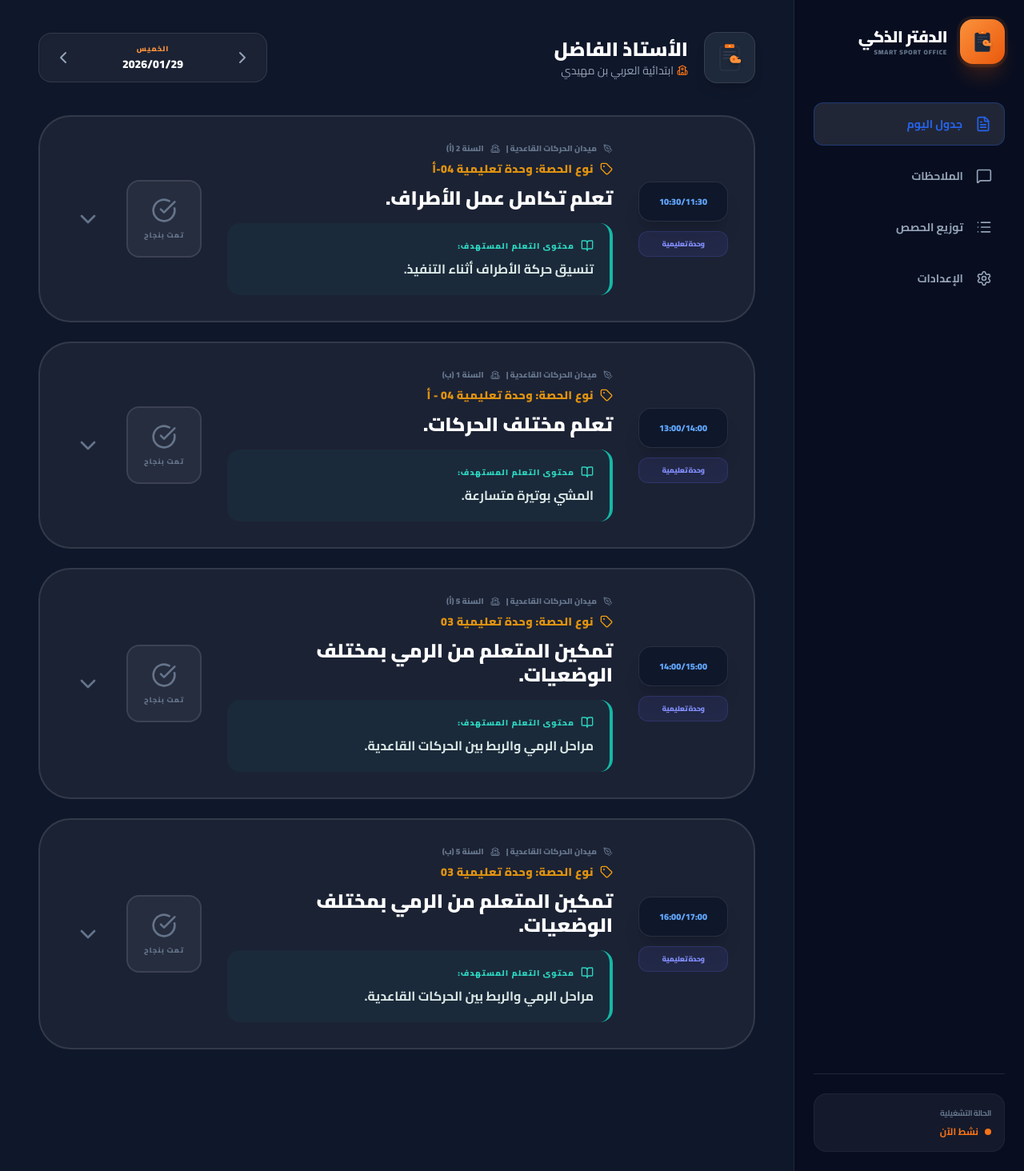
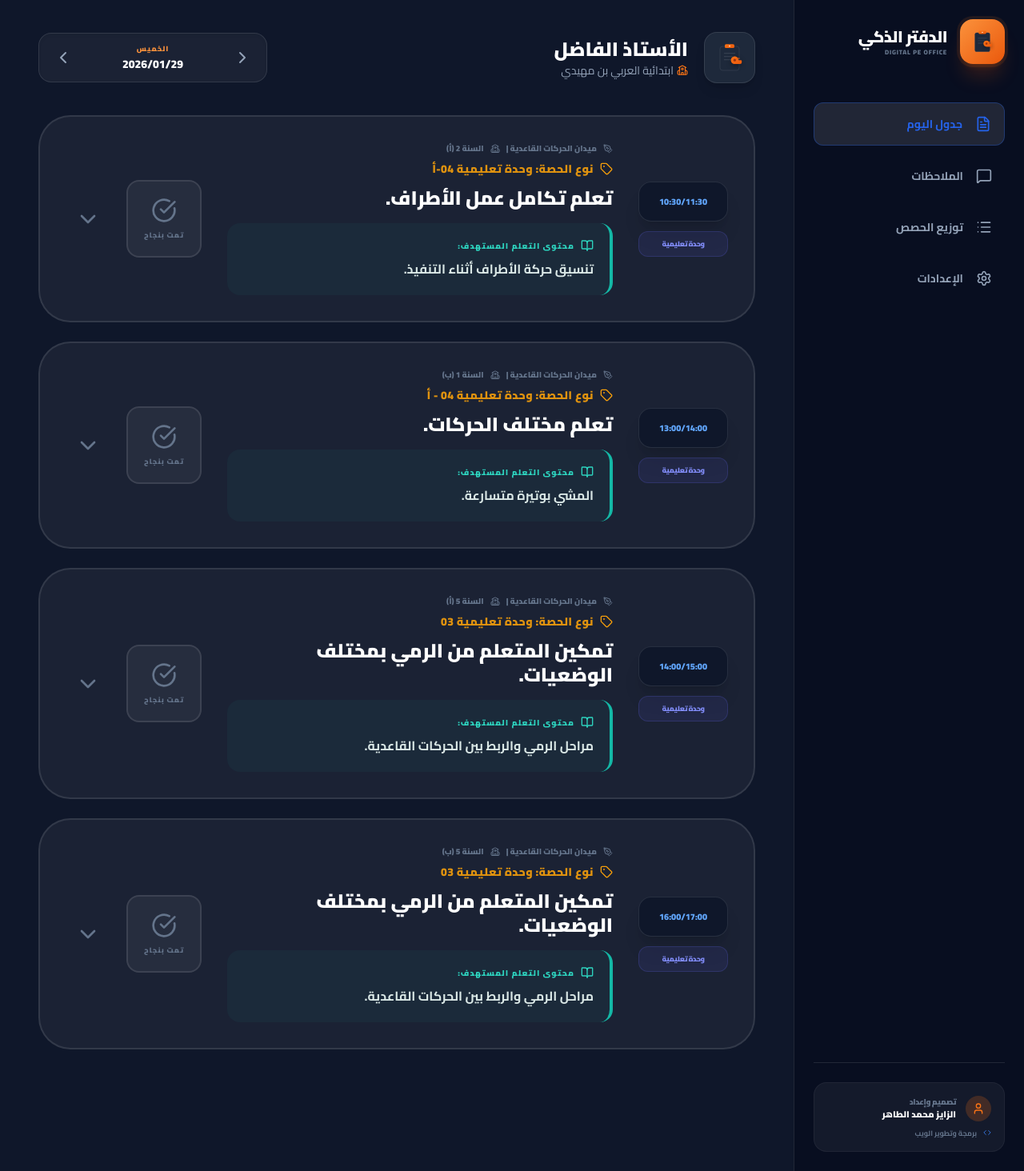
Before and after one commit to zaizsoft/DAFTER-1, a React (Vite) app: page / in a window 1280 px wide. Shown: the whole page at 80% size. Built offline with nearby package versions, Linux system fonts and the light colour scheme.

Commit message:
feat: Improve app icon and entry point
Refactors the `AppIcon` component to use a gradient fill for a more modern look. Also enhances the `index.tsx` file to include more descriptive comments about its role as the application's main entry point.

```diff
--- a/App.tsx
+++ b/App.tsx
@@ -33,13 +33,16 @@ import {
   Database,
   Tag,
   Bell,
-  Info
+  Info,
+  Code,
+  Award,
+  Globe
 } from 'lucide-react';
 import { DailyRecordRow, TeacherInfo, WeeklySlot, PostponeReason, PostponedSession } from './types';
 import { WEEKLY_SCHEDULE, FIELD_NAME, ALL_LESSONS } from './constants';
 import { formatDate, getDayName, getLessonForSlot } from './utils';
 
-// --- Custom App Icon Component (Based on User Image) ---
+// --- Custom App Icon Component (Signature Style) ---
 const AppIcon = ({ size = 24, className = "" }: { size?: number, className?: string }) => (
   <svg
     width={size}
@@ -49,26 +52,26 @@ const AppIcon = ({ size = 24, className = "" }: { size?: number, className?: str
     xmlns="http://www.w3.org/2000/svg"
     className={className}
   >
-    {/* Clipboard Base */}
-    <rect x="20" y="15" width="60" height="75" rx="8" fill="#1e293b" stroke="white" strokeWidth="2" strokeOpacity="0.1" />
-    <rect x="30" y="30" width="40" height="4" rx="2" fill="white" fillOpacity="0.1" />
-    <rect x="30" y="40" width="25" height="4" rx="2" fill="white" fillOpacity="0.1" />
-    <rect x="30" y="50" width="35" height="4" rx="2" fill="white" fillOpacity="0.1" />
-
-    {/* Clipboard Clip */}
-    <rect x="35" y="8" width="30" height="12" rx="3" fill="#f97316" />
+    <defs>
+      <linearGradient id="iconGrad" x1="0%" y1="0%" x2="100%" y2="100%">
+        <stop offset="0%" stopColor="#f97316" />
+        <stop offset="100%" stopColor="#ea580c" />
+      </linearGradient>
+    </defs>
+    <rect x="20" y="15" width="60" height="75" rx="8" fill="#1e293b" stroke="white" strokeWidth="1" strokeOpacity="0.2" />
+    <rect x="32" y="35" width="36" height="3" rx="1.5" fill="white" fillOpacity="0.1" />
+    <rect x="32" y="45" width="28" height="3" rx="1.5" fill="white" fillOpacity="0.1" />
+    <rect x="32" y="55" width="32" height="3" rx="1.5" fill="white" fillOpacity="0.1" />
+    <rect x="35" y="8" width="30" height="12" rx="4" fill="url(#iconGrad)" />
     <circle cx="50" cy="14" r="2" fill="white" />
-
-    {/* Whistle Overlapping */}
-    <g filter="drop-shadow(0 4px 6px rgba(0,0,0,0.3))">
-      <path d="M75 55C75 48.3726 69.6274 43 63 43C56.3726 43 51 48.3726 51 55C51 61.6274 56.3726 67 63 67H80C82.7614 67 85 64.7614 85 62V58C85 56.3431 83.6569 55 82 55H75Z" fill="#fb923c" />
-      <rect x="70" y="48" width="8" height="3" rx="1" fill="#f97316" />
-      <circle cx="63" cy="55" r="4" fill="#ea580c" />
+    <g filter="drop-shadow(0 4px 8px rgba(0,0,0,0.4))">
+      <path d="M78 58C78 51.3726 72.6274 46 66 46C59.3726 46 54 51.3726 54 58C54 64.6274 59.3726 70 66 70H83C85.7614 70 88 67.7614 88 65V61C88 59.3431 86.6569 58 85 58H78Z" fill="url(#iconGrad)" />
+      <rect x="72" y="51" width="10" height="3" rx="1.5" fill="#ea580c" />
+      <circle cx="66" cy="58" r="4" fill="#9a3412" />
     </g>
   </svg>
 );
 
-// --- Notification Logic ---
 type NotificationType = 'success' | 'error' | 'info' | 'warning';
 interface AppNotification {
   id: string;
@@ -93,8 +96,9 @@ const REASONS_MAP: Record<PostponeReason, string> = {
 
 type ThemeKey = keyof typeof THEMES;
 
-const GlassPanel = ({ children, className = "" }: { children?: React.ReactNode, className?: string, key?: React.Key }) => (
-  <div className={`bg-white/5 border border-white/10 rounded-[2rem] p-6 shadow-xl backdrop-blur-sm ${className}`}>{children}</div>
+// Fix: Add key to prop definition to avoid TypeScript error when rendering lists of GlassPanel
+const GlassPanel = ({ children, className = "", id }: { children?: React.ReactNode, className?: string, id?: string, key?: React.Key }) => (
+  <div id={id} className={`bg-white/5 border border-white/10 rounded-[2rem] p-6 shadow-xl backdrop-blur-sm ${className}`}>{children}</div>
 );
 
 const IconButton = ({ icon: Icon, onClick, active = false, label = "", color }: { icon: React.ElementType, onClick: () => void, active?: boolean, label?: string, color: string }) => (
@@ -120,7 +124,6 @@ const ModernField = ({ label, icon: Icon, value, onChange, type = "text", color
   </div>
 );
 
-// --- Toast Component ---
 const Toast = ({ notification, onClose }: { notification: AppNotification, onClose: (id: string) => void }) => {
   const styles = {
     success: 'border-teal-500 bg-teal-500/10 text-teal-400',
@@ -186,6 +189,17 @@ export default function App() {
   });
 
   useEffect(() => {
+    const timer = setTimeout(() => {
+      const splash = document.getElementById('splash-screen');
+      if (splash) {
+        splash.classList.add('hidden');
+        setTimeout(() => { if (splash) splash.style.display = 'none'; }, 800);
+      }
+    }, 2000);
+    return () => clearTimeout(timer);
+  }, []);
+
+  useEffect(() => {
     localStorage.setItem('semester_start', semesterStart);
     localStorage.setItem('teacher_info', JSON.stringify(teacherInfo));
     localStorage.setItem('app_theme', themeKey);
@@ -193,15 +207,6 @@ export default function App() {
     localStorage.setItem('postponed_sessions', JSON.stringify(postponedSessions));
     document.body.style.backgroundColor = currentTheme.bg;
   }, [semesterStart, teacherInfo, themeKey, currentTheme, meetingsState, postponedSessions]);
-
-  // Hide Splash Screen Logic
-  useEffect(() => {
-    const timer = setTimeout(() => {
-      const splash = document.getElementById('splash-screen');
-      if (splash) splash.classList.add('hidden');
-    }, 2000);
-    return () => clearTimeout(timer);
-  }, []);
 
   const addNotification = (type: NotificationType, title: string, message: string) => {
     const id = Math.random().toString(36).substring(2, 9);
@@ -253,7 +258,6 @@ export default function App() {
         appTheme: themeKey,
         backupDate: new Date().toLocaleString('ar-DZ')
       };
-
       const blob = new Blob([JSON.stringify(backupData, null, 2)], { type: 'application/json' });
       const url = URL.createObjectURL(blob);
       const link = document.createElement('a');
@@ -261,7 +265,6 @@ export default function App() {
       link.download = `SmarteRecord_${new Date().toISOString().split('T')[0]}.json`;
       link.click();
       URL.revokeObjectURL(url);
-
       addNotification('success', 'نجاح النسخ الاحتياطي', 'تم حفظ بياناتك وملاحظاتك بأمان في ملف خارجي.');
     } catch (err) {
       addNotification('error', 'فشل العملية', 'حدث خطأ تقني أثناء محاولة النسخ.');
@@ -271,7 +274,6 @@ export default function App() {
   const handleRestore = (event: React.ChangeEvent<HTMLInputElement>) => {
     const file = event.target.files?.[0];
     if (!file) return;
-
     const reader = new FileReader();
     reader.onload = (e) => {
       try {
@@ -281,7 +283,6 @@ export default function App() {
         if (data.postponedSessions) setPostponedSessions(data.postponedSessions);
         if (data.semesterStart) setSemesterStart(data.semesterStart);
         if (data.appTheme) setThemeKey(data.appTheme);
-
         addNotification('success', 'استعادة البيانات', 'تمت مزامنة كافة الملاحظات والتأجيلات من الملف المرفوع.');
       } catch (err) {
         addNotification('error', 'ملف غير صالح', 'الرجاء التأكد من اختيار ملف النسخة الاحتياطية الصحيح.');
@@ -312,7 +313,6 @@ export default function App() {
     if (!postponeModalRow) return;
     const key = `${postponeModalRow.date}_${postponeModalRow.gradeSection.replace(' (', '_').replace(')', '')}_${postponeModalRow.time}`;
     const reasonValue = tempReasonType === 'other' ? tempOtherText : REASONS_MAP[tempReasonType];
-
     setMeetingsState(prev => ({ ...prev, [key]: 'incomplete' }));
     setPostponedSessions(prev => [
       ...prev,
@@ -324,7 +324,6 @@ export default function App() {
         reasonType: tempReasonType
       }
     ]);
-
     addNotification('warning', 'حصة مؤجلة', `تم تسجيل عدم اكتمال حصة ${postponeModalRow.gradeSection}.`);
     setPostponeModalRow(null);
   };
@@ -355,7 +354,7 @@ export default function App() {
           </div>
           <div>
             <h1 className="text-xl font-black text-white tracking-tight group-hover:text-orange-400 transition-colors">الدفتر الذكي</h1>
-            <p className="text-[8px] text-slate-500 uppercase font-black tracking-widest">Smart Sport Office</p>
+            <p className="text-[8px] text-slate-500 uppercase font-black tracking-widest">Digital PE Office</p>
           </div>
         </div>
         <div className="flex-1 space-y-3">
@@ -364,12 +363,21 @@ export default function App() {
           <IconButton icon={List} label="توزيع الحصص" active={activeView === 'distribution'} onClick={() => setActiveView('distribution')} color={currentTheme.primary} />
           <IconButton icon={SettingsIcon} label="الإعدادات" active={activeView === 'settings'} onClick={() => setActiveView('settings')} color={currentTheme.primary} />
         </div>
-        <div className="mt-auto pt-6 border-t border-white/10">
-           <div className="p-4 bg-white/5 rounded-2xl border border-white/5">
-              <p className="text-[10px] font-bold text-slate-500 mb-2 uppercase tracking-tighter">الحالة التشغيلية</p>
-              <div className="flex items-center gap-2">
-                 <div className="w-2 h-2 rounded-full bg-orange-500 animate-pulse"></div>
-                 <span className="text-xs font-bold text-orange-500">نشط الآن</span>
+
+        {/* --- Signature Footer --- */}
+        <div className="mt-auto pt-6 border-t border-white/10 space-y-4">
+           <div className="p-4 bg-white/5 rounded-2xl border border-white/5 group hover:border-orange-500/30 transition-all">
+              <div className="flex items-center gap-3 mb-2">
+                <div className="w-8 h-8 rounded-full bg-orange-500/20 flex items-center justify-center text-orange-500">
+                  <User size={16} />
+                </div>
+                <div>
+                  <p className="text-[10px] font-black text-slate-500 uppercase tracking-tighter">تصميم وإعداد</p>
+                  <p className="text-[11px] font-black text-white group-hover:text-orange-400 transition-colors">الزايز محمد الطاهر</p>
+                </div>
+              </div>
+              <div className="flex items-center gap-2 text-[9px] text-slate-500 font-bold">
+                 <Code size={10} className="text-blue-500" /> <span>برمجة وتطوير الويب</span>
               </div>
            </div>
         </div>
@@ -403,6 +411,28 @@ export default function App() {
         <div className="pb-28">
           {activeView === 'settings' ? (
             <div className="grid grid-cols-1 lg:grid-cols-2 gap-8">
+              {/* Profile Card for Designer */}
+              <GlassPanel className="p-8 border-t-4 border-t-orange-500 lg:col-span-2 flex flex-col md:flex-row items-center gap-8 bg-gradient-to-br from-orange-500/5 to-transparent">
+                 <div className="w-24 h-24 rounded-3xl bg-slate-800 border-2 border-orange-500/20 flex items-center justify-center shadow-2xl relative group overflow-hidden">
+                    <div className="absolute inset-0 bg-orange-500 opacity-0 group-hover:opacity-10 transition-opacity"></div>
+                    <AppIcon size={56} />
+                 </div>
+                 <div className="flex-1 text-center md:text-right">
+                    <h3 className="text-3xl font-black text-white mb-2">الزايز محمد الطاهر</h3>
+                    <div className="flex flex-wrap justify-center md:justify-start gap-3 mt-4">
+                       <span className="px-4 py-1.5 bg-blue-500/10 border border-blue-500/20 rounded-xl text-xs font-black text-blue-400 flex items-center gap-2">
+                         <Award size={14} /> أستاذ التربية البدنية والرياضية
+                       </span>
+                       <span className="px-4 py-1.5 bg-orange-500/10 border border-orange-500/20 rounded-xl text-xs font-black text-orange-400 flex items-center gap-2">
+                         <Palette size={14} /> مصمم ومطور مواقع ويب
+                       </span>
+                    </div>
+                    <p className="text-sm text-slate-400 mt-6 leading-relaxed font-bold">
+                      تم تصميم وتطوير هذا النظام الرقمي بهدف تسهيل المهام البيداغوجية اليومية لأساتذة التربية البدنية، مع التركيز على دقة البيانات وجمالية الواجهة لتوفير تجربة مستخدم عصرية ومتميزة.
+                    </p>
+                 </div>
+              </GlassPanel>
+
               <GlassPanel className="p-8 space-y-8 border-t-4 border-t-orange-500">
                 <div className="flex items-center justify-between">
                   <h3 className="text-xl font-black flex items-center gap-3 text-orange-400"><Database size={24} /> إدارة البيانات</h3>
@@ -508,19 +538,15 @@ export default function App() {
                         {row.topic.includes("تقويم") ? "تقويم تشخيصي" : "وحدة تعليمية"}
                       </div>
                     </div>
-
                     <div className="flex-1 text-right">
                       <div className="text-[10px] font-black text-slate-500 uppercase flex items-center gap-2 mb-2">
                         <PenTool size={12} /> {row.field} | <School size={12} /> السنة {row.gradeSection}
                       </div>
-
                       <div className="flex items-center gap-2 mb-3">
                         <Tag size={16} className="text-amber-500" />
                         <span className="text-sm font-black text-amber-500/90 uppercase tracking-wide">نوع الحصة: {row.topic}</span>
                       </div>
-
                       <h4 className="text-2xl font-black text-white mb-4 leading-tight">{row.learnings}</h4>
-
                       <div className="mt-4 p-5 bg-teal-500/5 border-r-4 border-teal-500 rounded-2xl">
                         <div className="flex items-center gap-2 mb-2">
                           <BookOpen size={16} className="text-teal-400" />
@@ -528,7 +554,6 @@ export default function App() {
                         </div>
                         <p className="text-md font-bold text-teal-50/90 leading-relaxed">{row.content}</p>
                       </div>
-
                       {row.isIncomplete && (
                         <div className="mt-5 flex flex-wrap gap-3">
                           <div className="inline-flex items-center gap-2 px-4 py-1.5 bg-red-600 text-white rounded-xl shadow-xl shadow-red-600/20 text-xs font-black animate-pulse">
@@ -537,7 +562,6 @@ export default function App() {
                         </div>
                       )}
                     </div>
-
                     <div className="flex items-center gap-5">
                        <button onClick={() => handlePostponeClick(row)} className={`p-5 rounded-2xl border-2 transition-all duration-300 flex flex-col items-center gap-2 ${row.isIncomplete ? 'bg-red-600 border-red-500 text-white shadow-xl shadow-red-600/30' : 'bg-white/5 border-white/10 text-slate-500 hover:text-green-500 hover:border-green-500/30'}`}>
                          {row.isIncomplete ? <XCircle size={32} /> : <CheckCircle size={32} />}
@@ -548,7 +572,6 @@ export default function App() {
                        </button>
                     </div>
                   </div>
-
                   {expandedRowIndex === idx && (
                     <div className="bg-white/[0.04] border-t border-white/10 p-8 space-y-8 animate-in fade-in zoom-in-95 duration-500">
                       <div className="grid grid-cols-1 md:grid-cols-2 gap-6">
@@ -586,7 +609,7 @@ export default function App() {
         <button onClick={() => setActiveView('settings')} className={`flex flex-col items-center gap-1.5 transition-colors ${activeView === 'settings' ? 'text-blue-500' : 'text-slate-500'}`}><SettingsIcon size={24} /><span className="text-[10px] font-black">الإعدادات</span></button>
       </nav>
 
-      {/* --- Modal: Postpone (Reschedule) --- */}
+      {/* --- Modals (Postpone and Full Record) --- */}
       {postponeModalRow && (
         <div className="fixed inset-0 z-[200] bg-slate-950/90 backdrop-blur-md flex items-center justify-center p-6 text-right animate-in fade-in duration-300">
           <div className="bg-slate-900 border border-white/10 rounded-[2.5rem] w-full max-w-lg overflow-hidden shadow-[0_0_100px_rgba(0,0,0,0.5)]">
@@ -618,7 +641,6 @@ export default function App() {
         </div>
       )}
 
-      {/* --- Modal: Full Record Card --- */}
       {selectedRow && (
         <div className="fixed inset-0 z-[300] bg-slate-950 flex flex-col animate-in fade-in duration-300">
           <header className="p-6 border-b border-white/10 flex justify-between items-center bg-slate-900 shadow-2xl">
@@ -634,14 +656,11 @@ export default function App() {
                 <button onClick={() => setViewPdf(true)} className={`px-6 py-3 rounded-xl text-xs font-black transition-all ${viewPdf ? 'bg-blue-600 text-white shadow-xl shadow-blue-600/20' : 'bg-white/5 text-slate-400 hover:text-white'}`}>نسخة المذكرة الأصلية</button>
              </div>
           </header>
-
           <main className="flex-1 bg-slate-950 overflow-y-auto pattern-grid">
              {!viewPdf ? (
                <div className="max-w-6xl mx-auto p-6 md:p-16 text-right">
                   <div className="bg-white text-slate-900 p-12 md:p-20 rounded-lg shadow-[0_50px_100px_rgba(0,0,0,0.3)] border-t-[12px] border-blue-600 space-y-16 relative overflow-hidden">
-                     {/* Watermark/Background Decoration */}
                      <div className="absolute top-10 left-10 opacity-[0.03] pointer-events-none rotate-12"><AppIcon size={400} /></div>
-
                      <div className="flex justify-between items-start border-b-2 border-slate-100 pb-12 relative">
                         <div className="text-xs font-black space-y-1 text-slate-500 uppercase">
                            <p>الميدان: <span className="text-slate-900">{selectedRow.field}</span></p>
@@ -656,7 +675,6 @@ export default function App() {
                            <p>المؤسسة: <span className="text-slate-900">{teacherInfo.school}</span></p>
                         </div>
                      </div>
-
                      <div className="bg-blue-50/80 p-6 rounded-3xl border-2 border-blue-100 flex items-center justify-between shadow-sm relative">
                         <div className="flex items-center gap-4">
                           <Tag size={28} className="text-blue-600" />
@@ -664,7 +682,6 @@ export default function App() {
                         </div>
                         <span className="text-2xl font-black text-blue-700 underline underline-offset-8 decoration-4 decoration-blue-200">{selectedRow.topic}</span>
                      </div>
-
                      <div className="grid grid-cols-1 md:grid-cols-2 gap-12">
                         <div className="space-y-4">
                            <h4 className="text-sm font-black text-blue-700 uppercase flex items-center gap-2"><Target size={18}/> المورد المعرفي المبرمج:</h4>
@@ -675,14 +692,12 @@ export default function App() {
                            <p className="text-2xl leading-snug bg-slate-50 p-8 border-r-8 border-teal-600 rounded-lg font-bold shadow-sm">{selectedRow.content}</p>
                         </div>
                      </div>
-
                      <div className="space-y-6">
                         <h4 className="text-sm font-black text-emerald-700 uppercase flex items-center gap-2"><PenTool size={18}/> محتوى الإنجاز (المواقف التعليمية):</h4>
                         <div className="bg-emerald-50/50 p-10 border-r-8 border-emerald-600 rounded-lg shadow-sm">
                            <p className="text-xl leading-loose whitespace-pre-wrap font-bold text-slate-800">{selectedRow.teachingSituation || "يتم تنفيذ مسارات تعليمية تركز على المهارات الأساسية وتناسب الفئة العمرية."}</p>
                         </div>
                      </div>
-
                      <div className="grid grid-cols-1 md:grid-cols-2 gap-12 border-t-2 border-slate-100 pt-12">
                         <div className="space-y-4">
                            <h4 className="text-sm font-black text-amber-700 uppercase flex items-center gap-2"><Wrench size={18}/> الوسائل البيداغوجية:</h4>
@@ -722,6 +737,18 @@ export default function App() {
           </main>
         </div>
       )}
+
+      {/* Credits Footer for Mobile */}
+      {activeView === 'settings' && (
+        <div className="md:hidden w-full p-8 border-t border-white/5 text-center bg-slate-950/50">
+           <p className="text-[10px] font-black text-slate-500 uppercase tracking-widest mb-2">إعداد وتطوير</p>
+           <p className="text-lg font-black text-white mb-1">الزايز محمد الطاهر</p>
+           <div className="flex items-center justify-center gap-3 text-[10px] text-slate-400 font-bold">
+              <span className="flex items-center gap-1"><Award size={12} className="text-orange-500" /> أستاذ ت.ب.ر</span>
+              <span className="flex items-center gap-1"><Code size={12} className="text-blue-500" /> مصمم مواقع ويب</span>
+           </div>
+        </div>
+      )}
     </div>
   );
 }
--- a/index.tsx
+++ b/index.tsx
@@ -3,14 +3,14 @@ import React from 'react';
 import ReactDOM from 'react-dom/client';
 import App from './App';
 
+// هذا الملف هو نقطة الانطلاق الرئيسية للتطبيق
+// يقوم باستدعاء المكون App من ملف App.tsx الذي يحتوي على منطق شاشة الترحيب والواجهة الرئيسية
 const rootElement = document.getElementById('root');
-if (!rootElement) {
-  throw new Error("Could not find root element to mount to");
+if (rootElement) {
+  const root = ReactDOM.createRoot(rootElement);
+  root.render(
+    <React.StrictMode>
+      <App />
+    </React.StrictMode>
+  );
 }
-
-const root = ReactDOM.createRoot(rootElement);
-root.render(
-  <React.StrictMode>
-    <App />
-  </React.StrictMode>
-);
```
